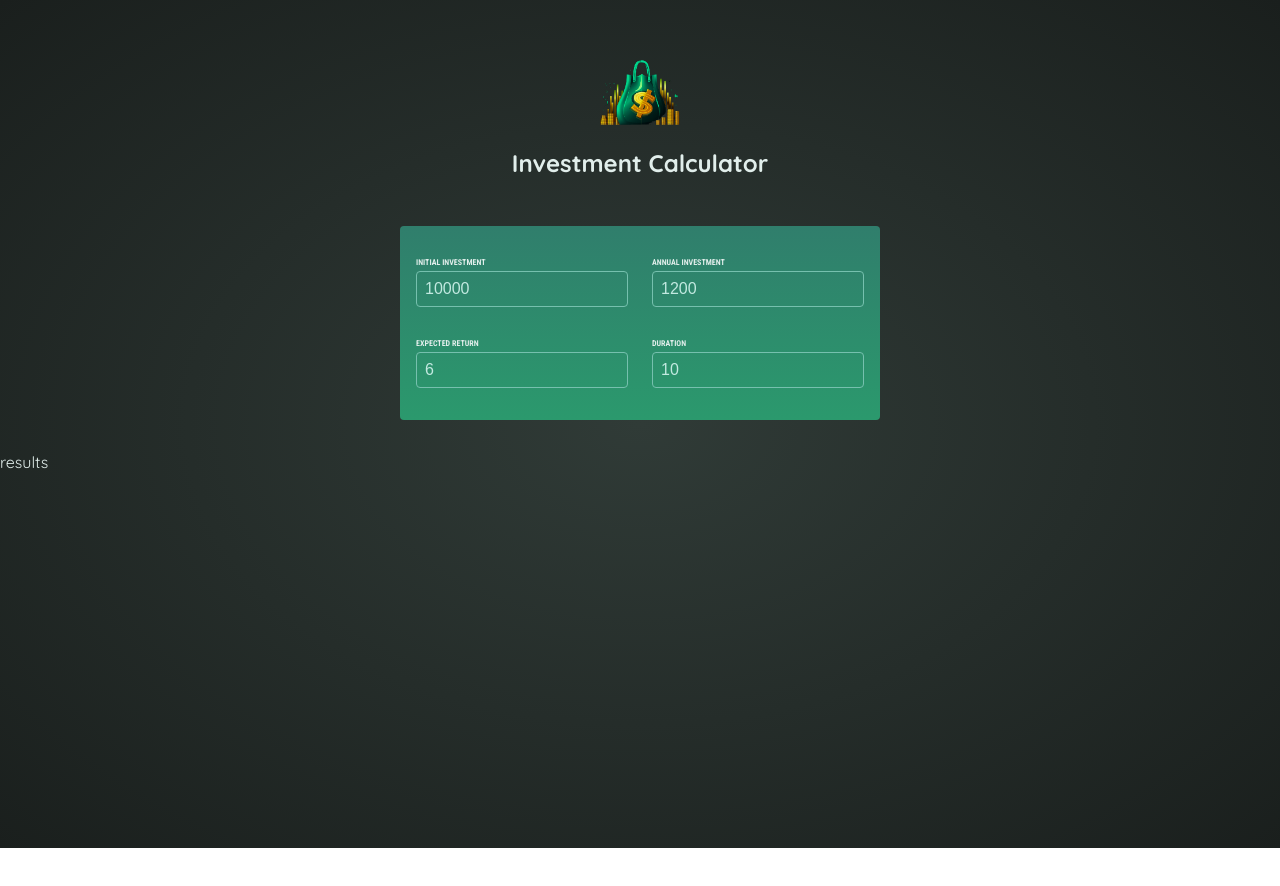
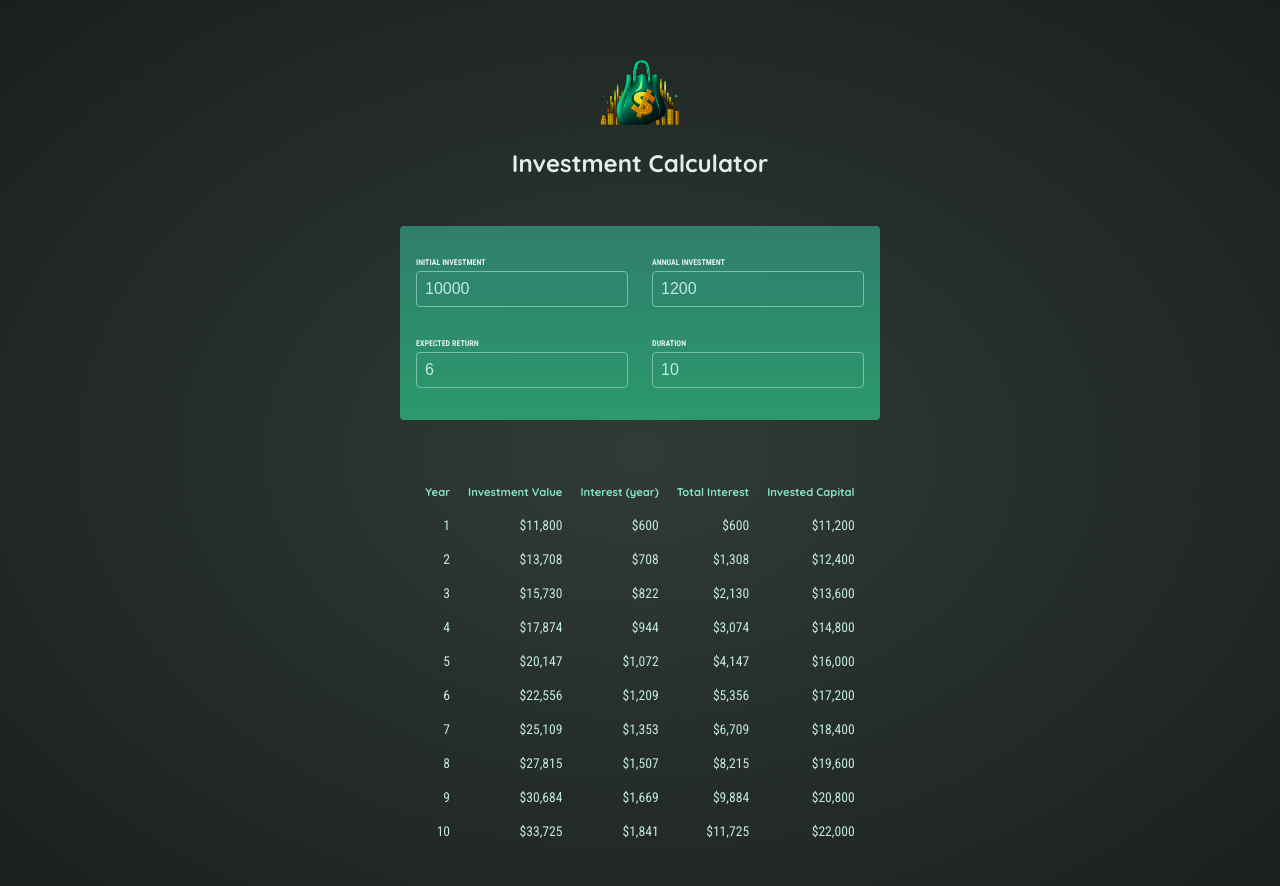
Before and after one commit to kutagorn/InvestmentCalculator, a React (Vite) app: page / in a window 1280 px wide. Shown: the top 886 px of the page. Before the commit the page ends 848 px from the top, so only its background shows below. Built offline with nearby package versions, Linux system fonts and the light colour scheme.

Commit message:
Results and cursed math added

```diff
--- a/src/App.jsx
+++ b/src/App.jsx
@@ -17,7 +17,7 @@
       //we need the old data for the input's we have not changed. That is why we need the prev approuch.
       return {
         ...prevUserInput, //we need to spread the old userInput state object, so we copy all the old values
-        [inputIdentifier]: newValue,
+        [inputIdentifier]: +newValue,
       };
     });
   }
--- a/src/components/Result.jsx
+++ b/src/components/Result.jsx
@@ -1,4 +1,40 @@
+import { calculateInvestmentResults, formatter } from "../util/investment.js";
 export default function Result({ input }) {
-  console.log(input);
-  return <p>results</p>;
+  const resultsData = calculateInvestmentResults(input);
+  const initialInvestment =
+    resultsData[0].valueEndOfYear -
+    resultsData[0].interest -
+    resultsData[0].annualInvestment;
+  console.log(resultsData);
+  return (
+    <table id="result">
+      <thead>
+        <tr>
+          <th>Year</th>
+          <th>Investment Value</th>
+          <th>Interest (year)</th>
+          <th>Total Interest</th>
+          <th>Invested Capital </th>
+        </tr>
+      </thead>
+      <tbody>
+        {resultsData.map((yearData) => {
+          const totalInterest =
+            yearData.valueEndOfYear -
+            yearData.annualInvestment * yearData.year -
+            initialInvestment;
+          const totalAmmountInvested = yearData.valueEndOfYear - totalInterest;
+          return (
+            <tr key={yearData.year}>
+              <td>{yearData.year}</td>
+              <td>{formatter.format(yearData.valueEndOfYear)} </td>
+              <td>{formatter.format(yearData.interest)} </td>
+              <td>{formatter.format(totalInterest)} </td>
+              <td>{formatter.format(totalAmmountInvested)}</td>
+            </tr>
+          );
+        })}
+      </tbody>
+    </table>
+  );
 }
```
Also changed, not shown: src/util/investment.js (+1 -8 lines).
